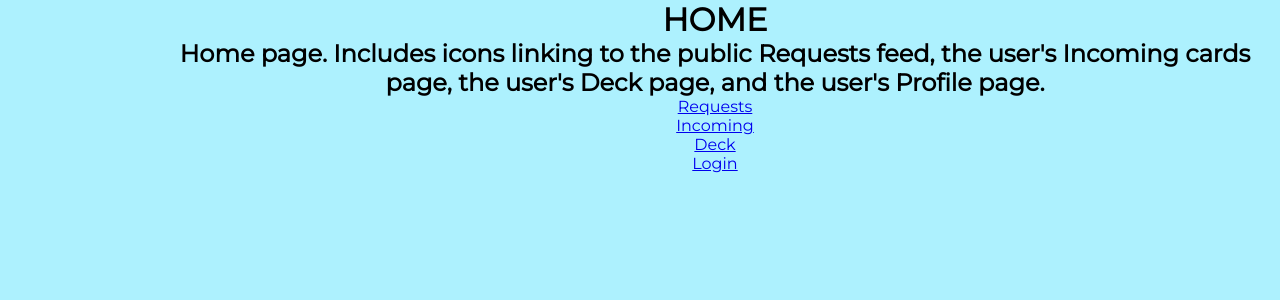
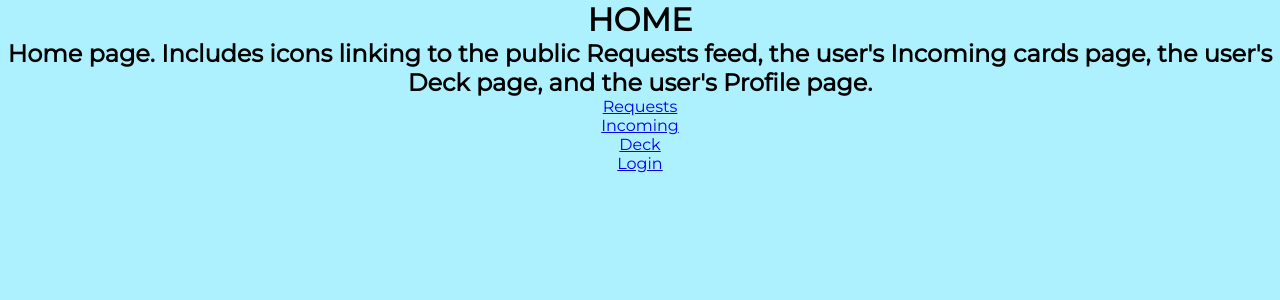
Before and after one commit to kevinsunchen/musicards, a React app: page / in a window 1280 px wide. Shown: the top 300 px of the page. Built offline with nearby package versions, Linux system fonts and the light colour scheme; no server answers; the HTML template or start-up script is replaced by a standard one.

Commit message:
flex stuff

```diff
--- a/client/src/components/App.css
+++ b/client/src/components/App.css
@@ -1,16 +1,20 @@
 .wrapper{
-    /*display: flex;
-    position: relative;
+    display: flex;
+    /* position: relative;
 
-    align-items: stretch;*/
+    */
+    align-items: stretch;
     text-align: center;
 }
 
 .wrapper .navbar {
     width: 150px;
-    height: 100%
+    height: 100%;
+    flex-grow: 1;
 }
 
 .wrapper .maincontent {
-    margin-left: 150px;
+    /* margin-left: 150px;
+    */
+    flex-grow: 1
 }
--- a/client/src/components/App.js
+++ b/client/src/components/App.js
@@ -57,8 +57,9 @@ class App extends Component {
       <>
         {console.log("Logged in?", this.state.loggedInUser)}
         <div className = "wrapper">
-          <div className = "navbar">
-            <Match path="/">
+            <Match
+              className="navbar"
+              path="/">
               {props =>
                 props.match ? (
                   <></>
@@ -69,9 +70,9 @@ class App extends Component {
                 )
               }
             </Match>
-          </div>
-          <div className = "maincontent">
-          <Router>
+          <Router
+            className="maincontent"
+          >
             <Home path="/" loggedInUser={this.state.loggedInUser} />
             <RequestFeed path="/requests" loggedInUser={this.state.loggedInUser} />
             <Deck path="/deck" loggedInUser={this.state.loggedInUser} />
@@ -92,8 +93,6 @@ class App extends Component {
             <TradeHistory path="/profile/:profileId/trade_history" />
             <NotFound default />
           </Router>
-          </div>
-
         </div>
 
       </>
```
